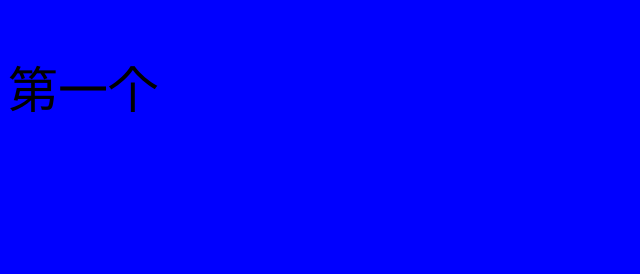
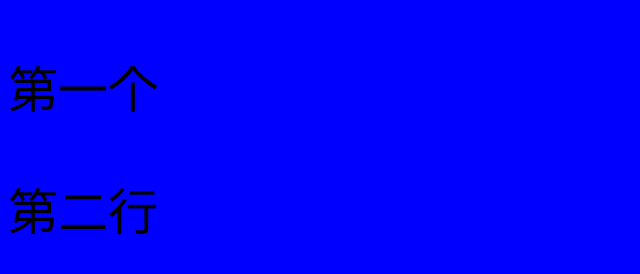
Before and after one commit to Lixianlai-2/git-demo-1, a plain HTML site: page index.html in a window 1280 px wide. Shown: the whole page, without its empty margins (0-640 px from the left). Drawn offline with Linux system fonts and the light colour scheme.

Commit message:
增加了第二行

```diff
--- a/index.html
+++ b/index.html
@@ -9,5 +9,6 @@
   </head>
   <body>
     <p>第一个</p>
+    <p>第二行</p>
   </body>
 </html>
```
